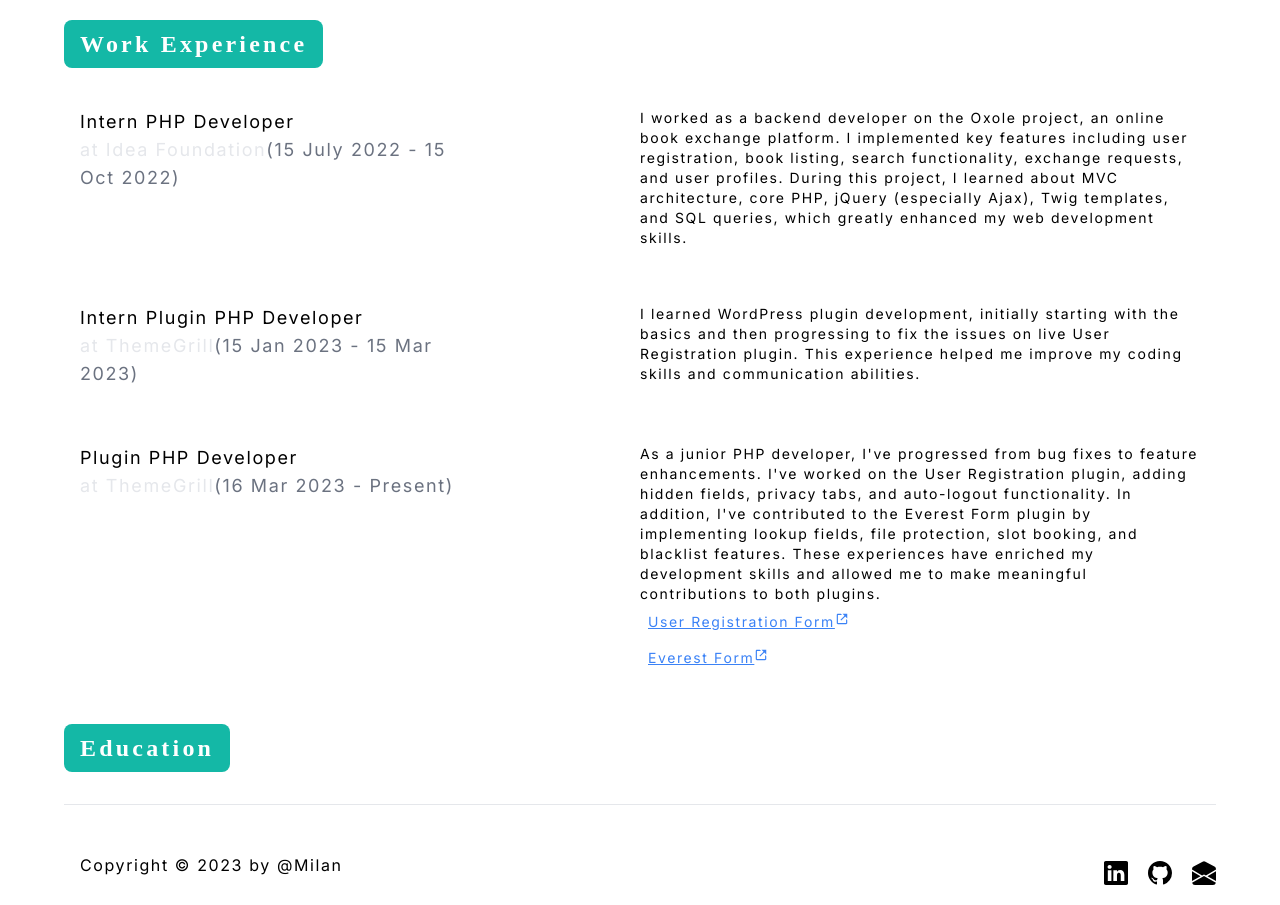
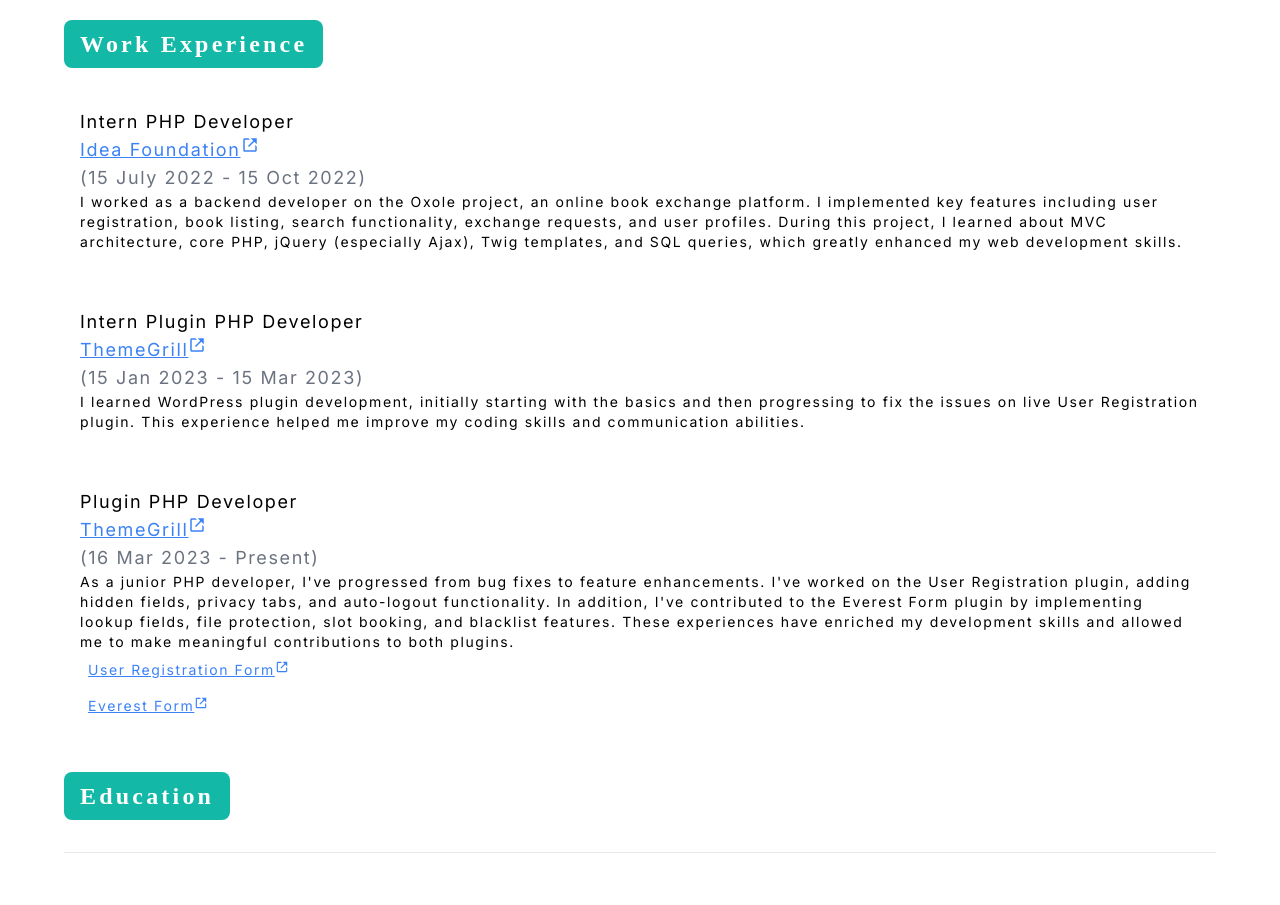
Before and after one commit to MILAN88888/nextjs-portfolio, a Next.js app: page /about in a window 1280 px wide. Shown: the part 1060-1965 px from the top of the page. Built offline with nearby package versions, Linux system fonts and the light colour scheme.

Commit message:
Fixed - Color issue

```diff
--- a/components/WorkExp.tsx
+++ b/components/WorkExp.tsx
@@ -12,12 +12,17 @@
         >
           <div className="w-96">
             <h2>{item.position} </h2>
-            <span className="text-gray-200">at {item.company}</span>
+            <span>
+              <a href={item.linkorg} className="flex text-blue-500 underline">
+                {item.company}
+                <BiLinkExternal />
+              </a>
+            </span>
             <span className="text-gray-500">
               ({item.start} - {item.end})
             </span>
           </div>
-          <div className="w-auto flex flex-wrap lg:w-1/2">
+          <div className="w-auto flex flex-wrap lg:w-auto">
             <p className="text-sm">{item.description}</p>
             {typeof item.Link !== "undefined" && !!item.Link.length && (
               <div className="flex-center flex-wrap gap-4 text-sm">
--- a/constants/WorkExp.tsx
+++ b/constants/WorkExp.tsx
@@ -5,6 +5,7 @@
     description:
       "I worked as a backend developer on the Oxole project, an online book exchange platform. I implemented key features including user registration, book listing, search functionality, exchange requests, and user profiles. During this project, I learned about MVC architecture, core PHP, jQuery (especially Ajax), Twig templates, and SQL queries, which greatly enhanced my web development skills.",
     company: "Idea Foundation",
+	linkorg:"http://www.ideafoundation.co.in",
     start: "15 July 2022",
     end: "15 Oct 2022",
     link: [{}]
@@ -15,6 +16,7 @@
     description:
       "I learned WordPress plugin development, initially starting with the basics and then progressing to fix the issues on live User Registration plugin. This experience helped me improve my coding skills and communication abilities.",
     company: "ThemeGrill",
+	linkorg:"http://www.themegrill.com",
     start: "15 Jan 2023",
     end: "15 Mar 2023",
     link: [{}]
@@ -25,6 +27,7 @@
     description:
       "As a junior PHP developer, I've progressed from bug fixes to feature enhancements. I've worked on the User Registration plugin, adding hidden fields, privacy tabs, and auto-logout functionality. In addition, I've contributed to the Everest Form plugin by implementing lookup fields, file protection, slot booking, and blacklist features. These experiences have enriched my development skills and allowed me to make meaningful contributions to both plugins.",
     company: "ThemeGrill",
+	linkorg:"http://www.themegrill.com",
     start: "16 Mar 2023",
     end: "Present",
     Link: [
```
Lines whose indentation alone changed are shown as unchanged.
